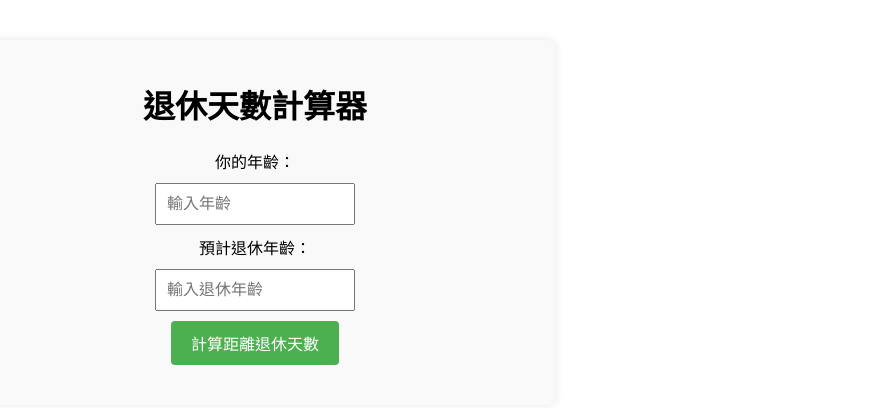
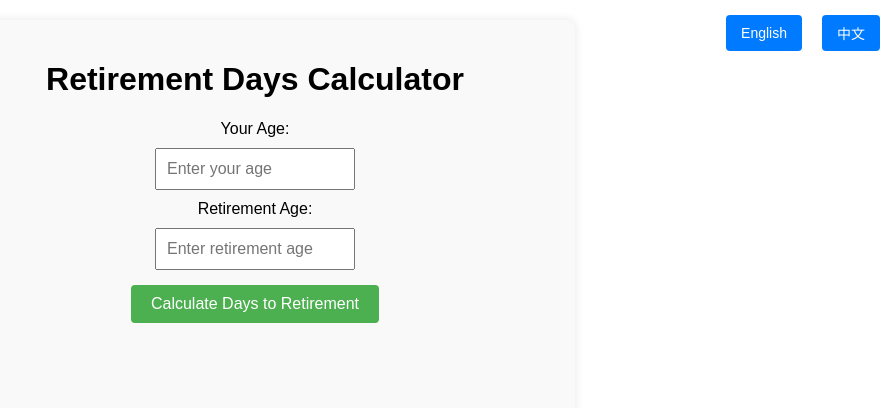
Before and after one commit to JackyLeeDesign/retirement-days-calculator, a plain HTML site: page index.html in a window 1280 px wide. Shown: the whole page, without its empty margins (385-1280 px from the left). Drawn offline with Linux system fonts and the light colour scheme.

Commit message:
Update index.html

```diff
--- a/index.html
+++ b/index.html
@@ -38,24 +38,30 @@
         return gk_fileData[filename] || "";
         }
         </script><!DOCTYPE html>
-<html lang="zh-TW">
+<html lang="en">
 <head>
     <meta charset="UTF-8">
     <meta name="viewport" content="width=device-width, initial-scale=1.0">
-    <title>退休天數計算器</title>
+    <title>Retirement Days Calculator</title>
     <style>
         body {
             font-family: Arial, sans-serif;
-            max-width: 600px;
-            margin: 20px auto;
+            margin: 0;
             padding: 20px;
-            text-align: center;
+            display: flex;
+            justify-content: center;
+            min-height: 100vh;
+            position: relative;
         }
         .container {
             background-color: #f9f9f9;
             padding: 20px;
             border-radius: 8px;
             box-shadow: 0 0 10px rgba(0,0,0,0.1);
+            max-width: 600px;
+            width: 100%;
+            text-align: center;
+            display: inline-block;
         }
         input {
             padding: 10px;
@@ -71,6 +77,7 @@
             border-radius: 4px;
             cursor: pointer;
             font-size: 16px;
+            margin: 5px;
         }
         button:hover {
             background-color: #45a049;
@@ -80,69 +87,138 @@
             font-size: 18px;
             font-weight: bold;
         }
+        .lang-switch {
+            position: fixed;
+            top: 10px;
+            right: 10px;
+            display: flex;
+            gap: 10px;
+            z-index: 1000;
+        }
+        .lang-switch button {
+            background-color: #007BFF;
+            padding: 8px 15px;
+            font-size: 14px;
+        }
+        .lang-switch button:hover {
+            background-color: #0056b3;
+        }
     </style>
 </head>
 <body>
+    <div class="lang-switch">
+        <button onclick="switchLanguage('en')">English</button>
+        <button onclick="switchLanguage('zh')">中文</button>
+    </div>
     <div class="container">
-        <h1>退休天數計算器</h1>
+        <h1 id="title">Retirement Days Calculator</h1>
         <div>
-            <label for="age">你的年齡：</label><br>
-            <input type="number" id="age" placeholder="輸入年齡" min="0" required>
+            <label for="age" id="ageLabel">Your Age:</label><br>
+            <input type="number" id="age" placeholder="Enter your age" min="0" required>
         </div>
         <div>
-            <label for="retireAge">預計退休年齡：</label><br>
-            <input type="number" id="retireAge" placeholder="輸入退休年齡" min="1" required>
+            <label for="retireAge" id="retireAgeLabel">Retirement Age:</label><br>
+            <input type="number" id="retireAge" placeholder="Enter retirement age" min="1" required>
         </div>
-        <button onclick="calculateDays()">計算距離退休天數</button>
+        <button onclick="calculateDays()" id="calculateBtn">Calculate Days to Retirement</button>
         <div id="result"></div>
     </div>
 
     <script>
+        // Language resources
+        const translations = {
+            en: {
+                title: "Retirement Days Calculator",
+                ageLabel: "Your Age:",
+                retireAgeLabel: "Retirement Age:",
+                calculateBtn: "Calculate Days to Retirement",
+                placeholderAge: "Enter your age",
+                placeholderRetireAge: "Enter retirement age",
+                invalidInput: "Please enter valid age and retirement age!",
+                negativeAge: "Age cannot be negative!",
+                invalidRetireAge: "Retirement age must be greater than current age!",
+                invalidResult: "Calculation result is invalid, please check your input!",
+                result: "Days until retirement: {days}"
+            },
+            zh: {
+                title: "退休天數計算器",
+                ageLabel: "你的年齡：",
+                retireAgeLabel: "預計退休年齡：",
+                calculateBtn: "計算距離退休天數",
+                placeholderAge: "輸入年齡",
+                placeholderRetireAge: "輸入退休年齡",
+                invalidInput: "請輸入有效的年齡和退休年齡！",
+                negativeAge: "年齡不能為負數！",
+                invalidRetireAge: "退休年齡必須大於當前年齡！",
+                invalidResult: "計算結果無效，請檢查輸入！",
+                result: "距離退休還有 {days} 天！"
+            }
+        };
+
+        // Default language
+        let currentLang = 'en';
+
+        // Function to switch language
+        function switchLanguage(lang) {
+            currentLang = lang;
+            document.getElementById('title').textContent = translations[lang].title;
+            document.getElementById('ageLabel').textContent = translations[lang].ageLabel;
+            document.getElementById('retireAgeLabel').textContent = translations[lang].retireAgeLabel;
+            document.getElementById('calculateBtn').textContent = translations[lang].calculateBtn;
+            document.getElementById('age').placeholder = translations[lang].placeholderAge;
+            document.getElementById('retireAge').placeholder = translations[lang].placeholderRetireAge;
+            document.getElementById('result').textContent = '';
+            document.documentElement.lang = lang === 'zh' ? 'zh-TW' : 'en';
+        }
+
+        // Initialize with English
+        switchLanguage('en');
+
         function calculateDays() {
-            // 獲取輸入值
+            // Get input values
             const age = parseInt(document.getElementById('age').value);
             const retireAge = parseInt(document.getElementById('retireAge').value);
             const resultDiv = document.getElementById('result');
 
-            // 驗證輸入
+            // Validate inputs
             if (isNaN(age) || isNaN(retireAge)) {
-                resultDiv.innerHTML = '請輸入有效的年齡和退休年齡！';
+                resultDiv.textContent = translations[currentLang].invalidInput;
                 return;
             }
 
             if (age < 0) {
-                resultDiv.innerHTML = '年齡不能為負數！';
+                resultDiv.textContent = translations[currentLang].negativeAge;
                 return;
             }
 
             if (retireAge <= age) {
-                resultDiv.innerHTML = '退休年齡必須大於當前年齡！';
+                resultDiv.textContent = translations[currentLang].invalidRetireAge;
                 return;
             }
 
-            // 獲取當前年份
+            // Get current year
             const currentDate = new Date();
             const currentYear = currentDate.getFullYear();
 
-            // 計算預計退休的年份
+            // Calculate retirement year
             const yearsUntilRetirement = retireAge - age;
             const retireYear = currentYear + yearsUntilRetirement;
 
-            // 假設退休日期為退休年份的 1 月 1 日
+            // Assume retirement date is January 1st of the retirement year
             const retireDate = new Date(retireYear, 0, 1);
 
-            // 計算天數差異
+            // Calculate days difference
             const timeDiff = retireDate - currentDate;
             const daysUntilRetirement = Math.ceil(timeDiff / (1000 * 60 * 60 * 24));
 
-            // 驗證退休天數是否為負數
+            // Validate result
             if (daysUntilRetirement <= 0) {
-                resultDiv.innerHTML = '計算結果無效，請檢查輸入！';
+                resultDiv.textContent = translations[currentLang].invalidResult;
                 return;
             }
 
-            // 顯示結果
-            resultDiv.innerHTML = `距離退休還有 ${daysUntilRetirement} 天！`;
+            // Display result
+            resultDiv.textContent = translations[currentLang].result.replace('{days}', daysUntilRetirement);
         }
     </script>
 </body>
```
